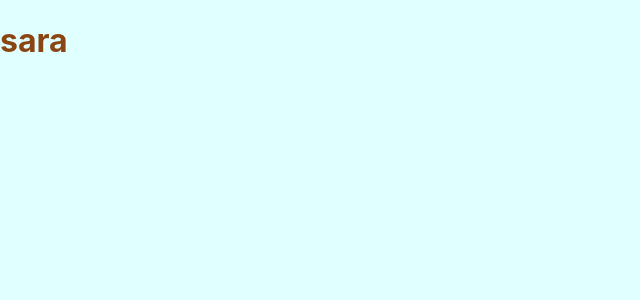
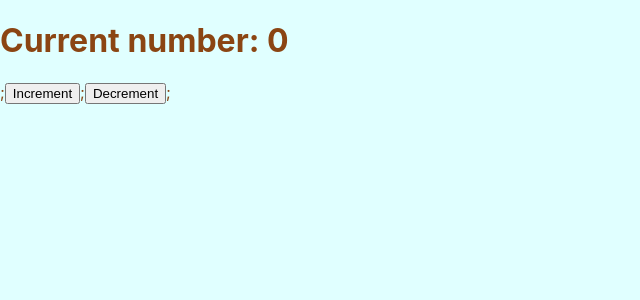
Before and after one commit to saramostafa19k0/react-project, a React (Create React App) app: page / in a window 1280 px wide. Shown: the top 300 px of the page, without its empty margins (0-640 px from the left). Built offline with nearby package versions, Linux system fonts and the light colour scheme.

Commit message:
counting

```diff
--- a/src/App.js
+++ b/src/App.js
@@ -1,4 +1,5 @@
 import logo from './logo.svg';
+import { useState } from 'react';
 import './App.css';
 
 
@@ -7,7 +8,17 @@
 }
 
 function App() {
-  return <Headers />;
+  const [count, setCount] = useState(0);
+  return(
+  <>
+  <h1>Current number: {count}</h1>;
+  <button onClick={() => setCount(count + 1)}>Increment</button>;
+  <button onClick={() => setCount(count - 1)}>Decrement</button>;
+  </>
+  );
+
+
+
 }
 
 export default App;
```
